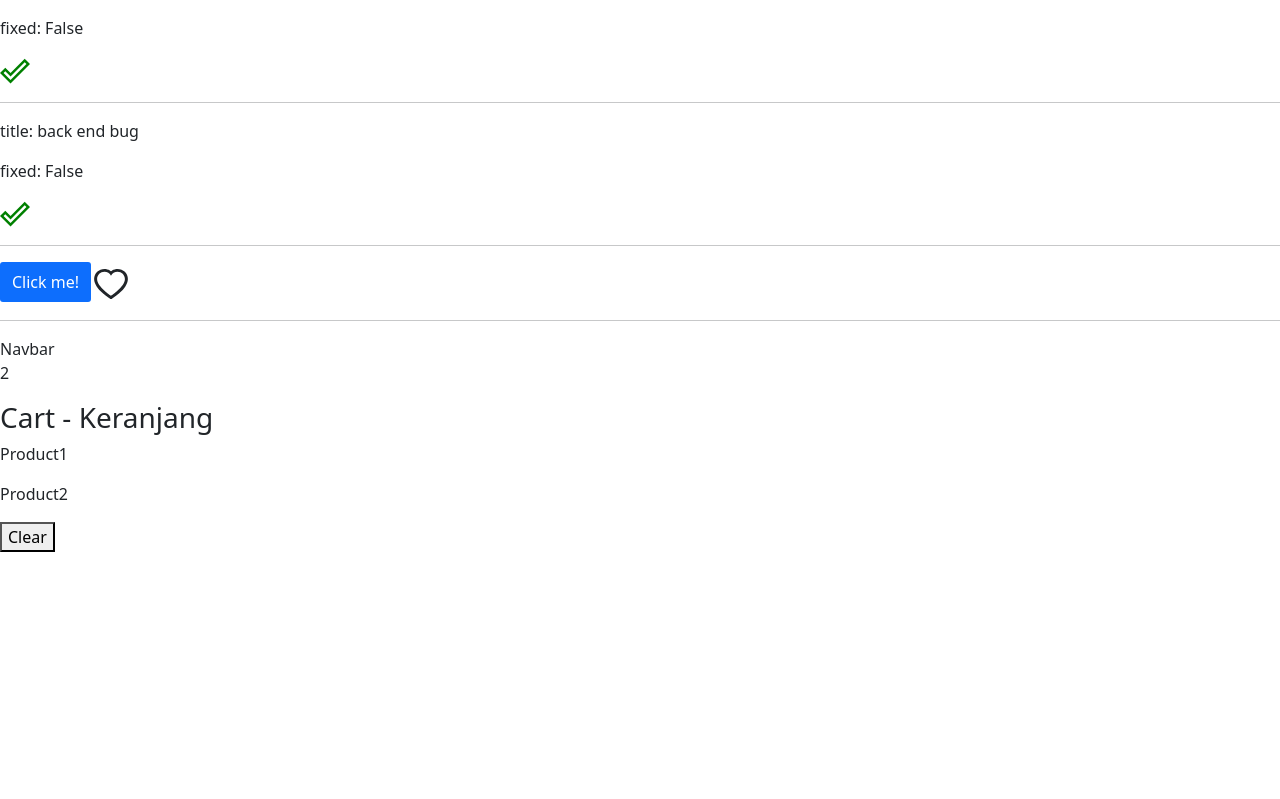
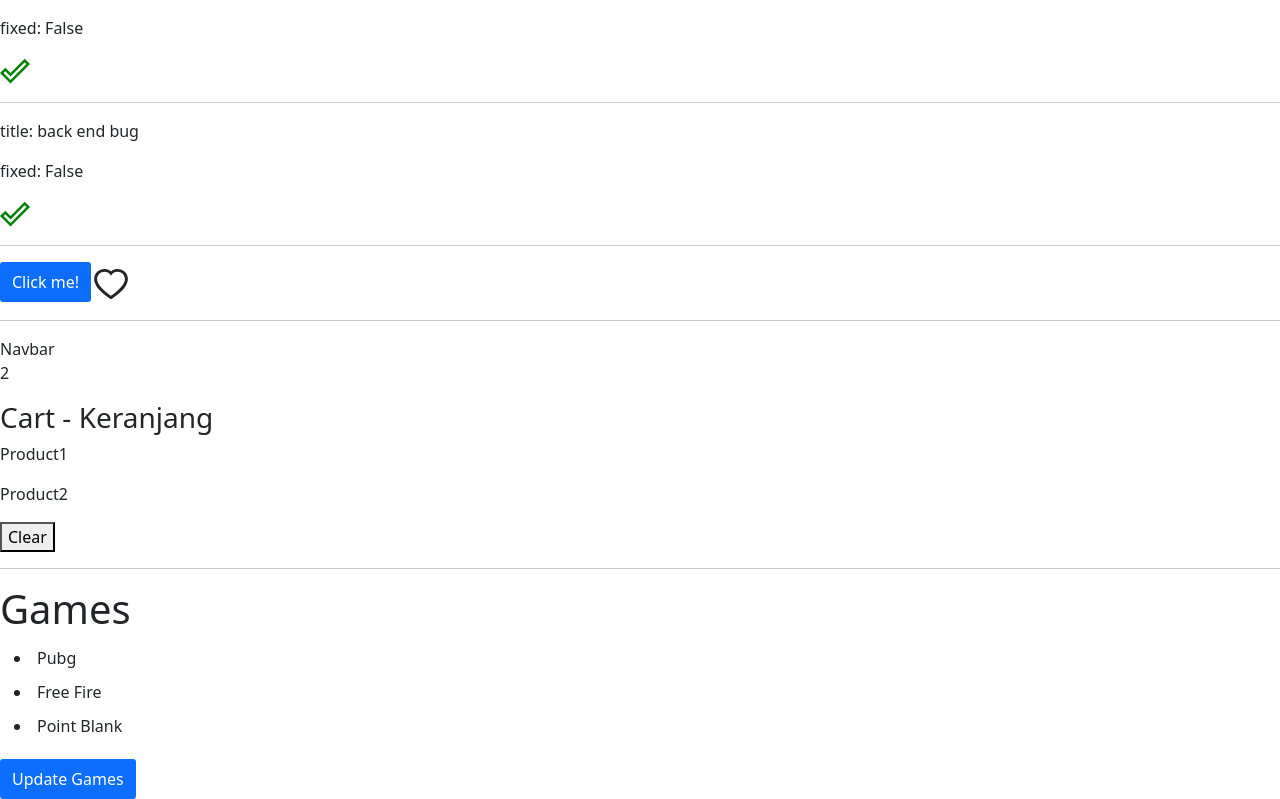
Before and after one commit to MusaAbdillah/react-with-mosh, a React (Vite) app: page / in a window 1280 px wide. Shown: the part 266-1065 px from the top of the page. Before the commit the page ends 818 px from the top, so only its background shows below. Built offline with nearby package versions, Linux system fonts and the light colour scheme.

Commit message:
execise 2

```diff
--- a/src/App.tsx
+++ b/src/App.tsx
@@ -39,6 +39,12 @@ function App() {
     { id: 1, title: "front end bug", fixed: false },
     { id: 2, title: "back end bug", fixed: false },
   ]);
+
+  const [games, setGames] = useState({
+    id: 1,
+    genre: "FPS",
+    names: ["Pubg", "Free Fire", "Point Blank"],
+  });
 
   const [products, setProducts] = useState(["Product1", "Product2"]);
   const handleButtonClick = (alertEnabled: boolean) => {
@@ -90,6 +96,11 @@ function App() {
     );
   };
 
+  // update array inside object
+  const handleGame = () => {
+    setGames({ ...games, names: [...games.names, "Valoran"] });
+  };
+
   return (
     <div>
       {alertEnabled && (
@@ -117,6 +128,21 @@ function App() {
 
       <Navbar cartItemCount={products.length} />
       <Cart cartItems={products} onClear={() => setProducts([])} />
+
+      <hr />
+      {/* exercise */}
+
+      <ListGroup
+        items={games.names}
+        heading="Games"
+        onSelectItem={handleSelectItem}
+      />
+      <Button
+        children="Update Games!"
+        onClick={handleGame}
+        alert={alertEnabled}
+        text="Update Games"
+      />
     </div>
   );
 }
```
